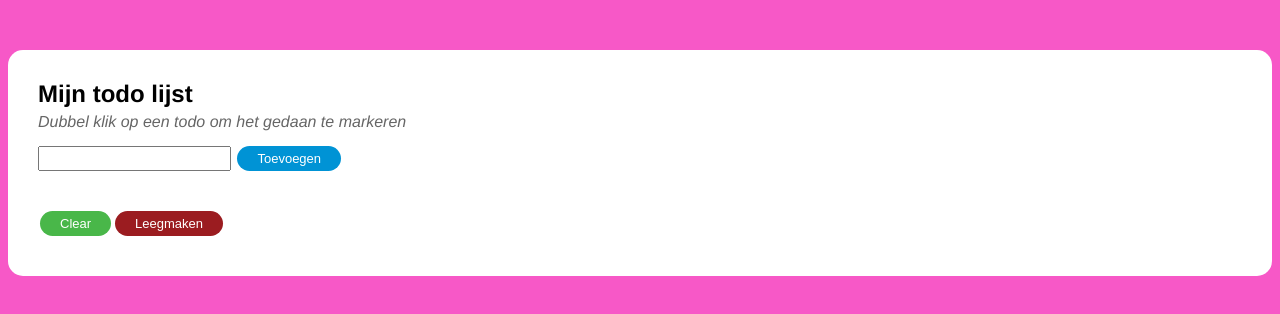
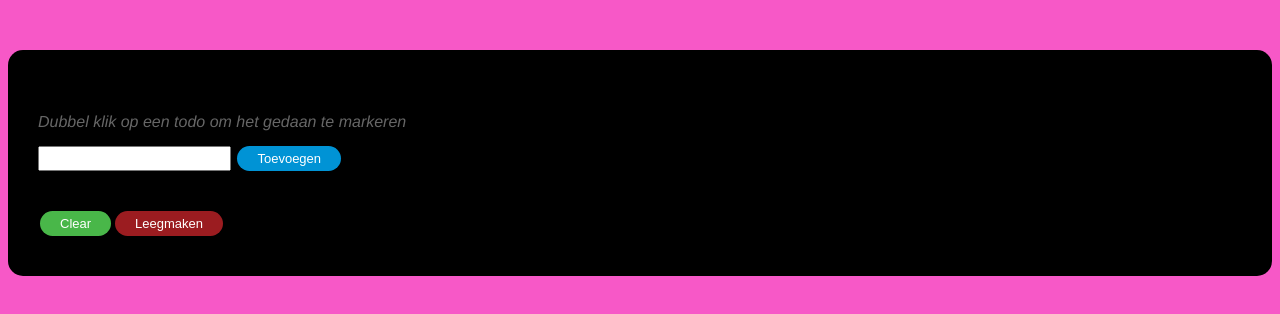
Before and after one commit to Freek-H/YCN-TA-oefenen, a plain HTML site: page index.html in a window 1280 px wide. Drawn offline with Linux system fonts and the light colour scheme.

Commit message:
achtergrond naar zwart

```diff
--- a/style.css
+++ b/style.css
@@ -4,7 +4,7 @@ body {
 }
 
 .todo-wrapper {
-    background-color: #fff;
+    background-color: rgb(0, 0, 0);
     margin-top: 50px;
     border-radius: 15px;
     margin-left: auto;
```
